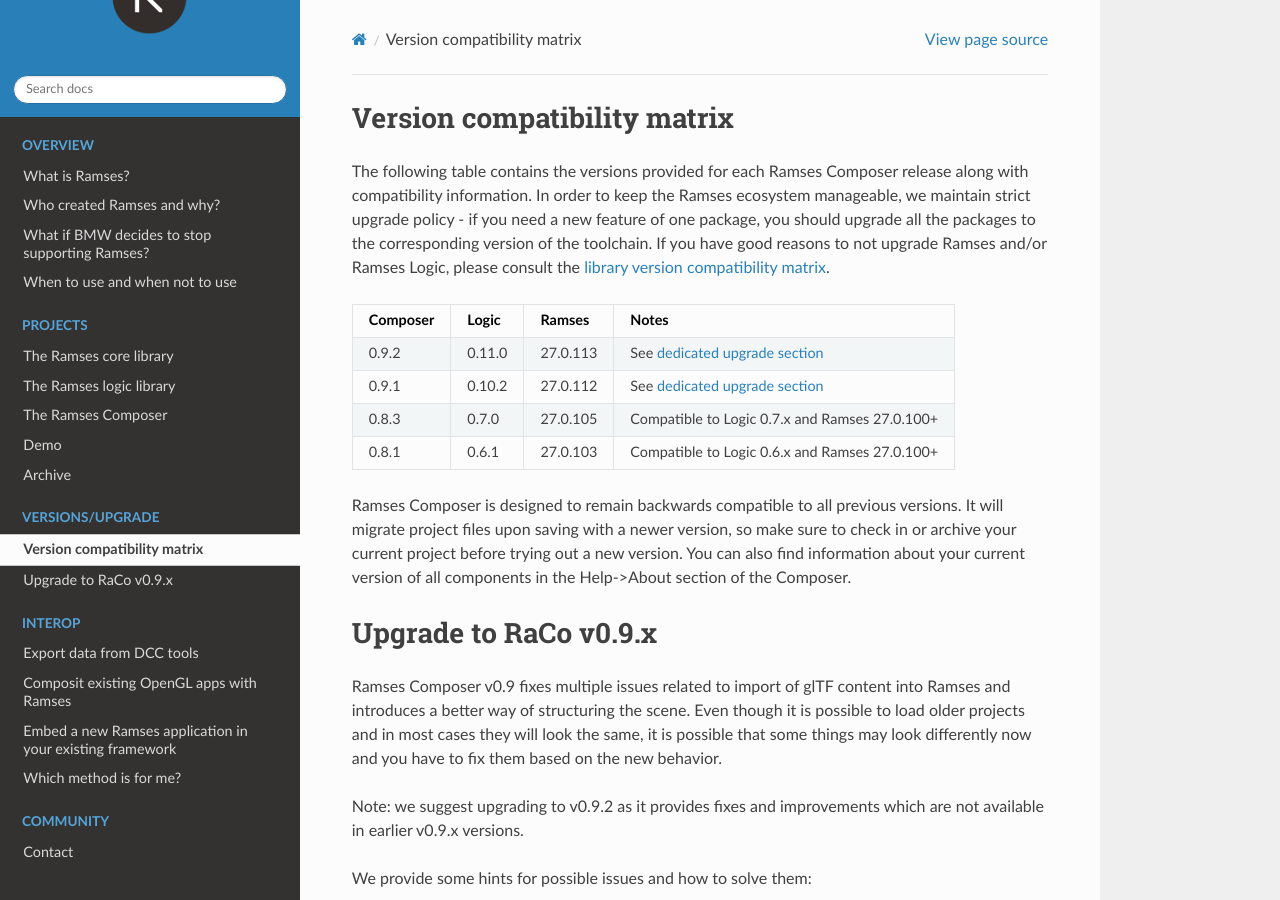
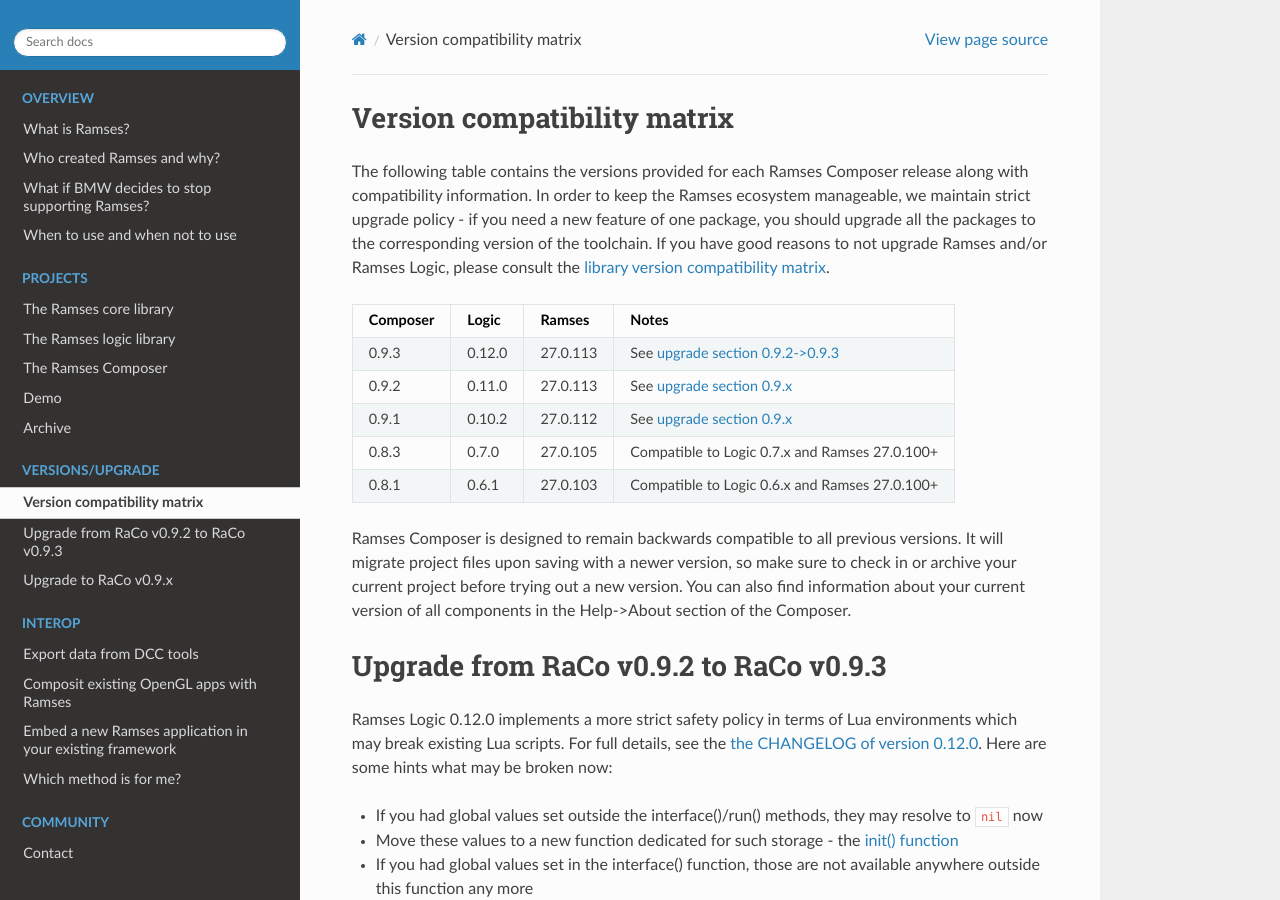
Before and after one commit to COVESA/ramses-sdk, a Sphinx documentation site: the page built from doc/versions.md, in a window 1280 px wide and 900 px high. Built offline with Sphinx 7.4.7 and the Read the Docs theme 2.0.0, drawn with Linux system fonts in a browser that asks for light colours.

Commit message:
Add migration guide to RaCo v0.9.2 (and logic engine 0.12)
Signed-off-by: Violin Yanev <violinyanev@users.noreply.github.com>

```diff
--- a/doc/versions.md
+++ b/doc/versions.md
@@ -9,14 +9,25 @@
 
 |Composer |Logic    | Ramses        | Notes                                                      |
 |---------|---------|---------------|------------------------------------------------------------|
-|0.9.2    |0.11.0   | 27.0.113      | See [dedicated upgrade section](upgrade_raco09)            |
-|0.9.1    |0.10.2   | 27.0.112      | See [dedicated upgrade section](upgrade_raco09)            |
+|0.9.3    |0.12.0   | 27.0.113      | See [upgrade section 0.9.2->0.9.3](upgrade_raco093)        |
+|0.9.2    |0.11.0   | 27.0.113      | See [upgrade section 0.9.x](upgrade_raco09)                |
+|0.9.1    |0.10.2   | 27.0.112      | See [upgrade section 0.9.x](upgrade_raco09)                |
 |0.8.3    |0.7.0    | 27.0.105      | Compatible to Logic 0.7.x and Ramses 27.0.100+             |
 |0.8.1    |0.6.1    | 27.0.103      | Compatible to Logic 0.6.x and Ramses 27.0.100+             |
 
 Ramses Composer is designed to remain backwards compatible to all previous versions. It will migrate project files upon saving with
 a newer version, so make sure to check in or archive your current project before trying out a new version.
 You can also find information about your current version of all components in the Help->About section of the Composer.
+
+(upgrade_raco093)=
+# Upgrade from RaCo v0.9.2 to RaCo v0.9.3
+
+Ramses Logic 0.12.0 implements a more strict safety policy in terms of Lua environments which may break existing Lua scripts.
+For full details, see the [the CHANGELOG of version 0.12.0](https://ramses-logic.readthedocs.io/en/latest/changelog_ref.html#v0-12-0).
+Here are some hints what may be broken now:
+* If you had global values set outside the interface()/run() methods, they may resolve to `nil` now
+* Move these values to a new function dedicated for such storage - the [init() function](https://ramses-logic.readthedocs.io/en/v0.11.0/lua_syntax.html#global-variables-and-the-init-function)
+* If you had global values set in the interface() function, those are not available anywhere outside this function any more
 
 (upgrade_raco09)=
 # Upgrade to RaCo v0.9.x
```
